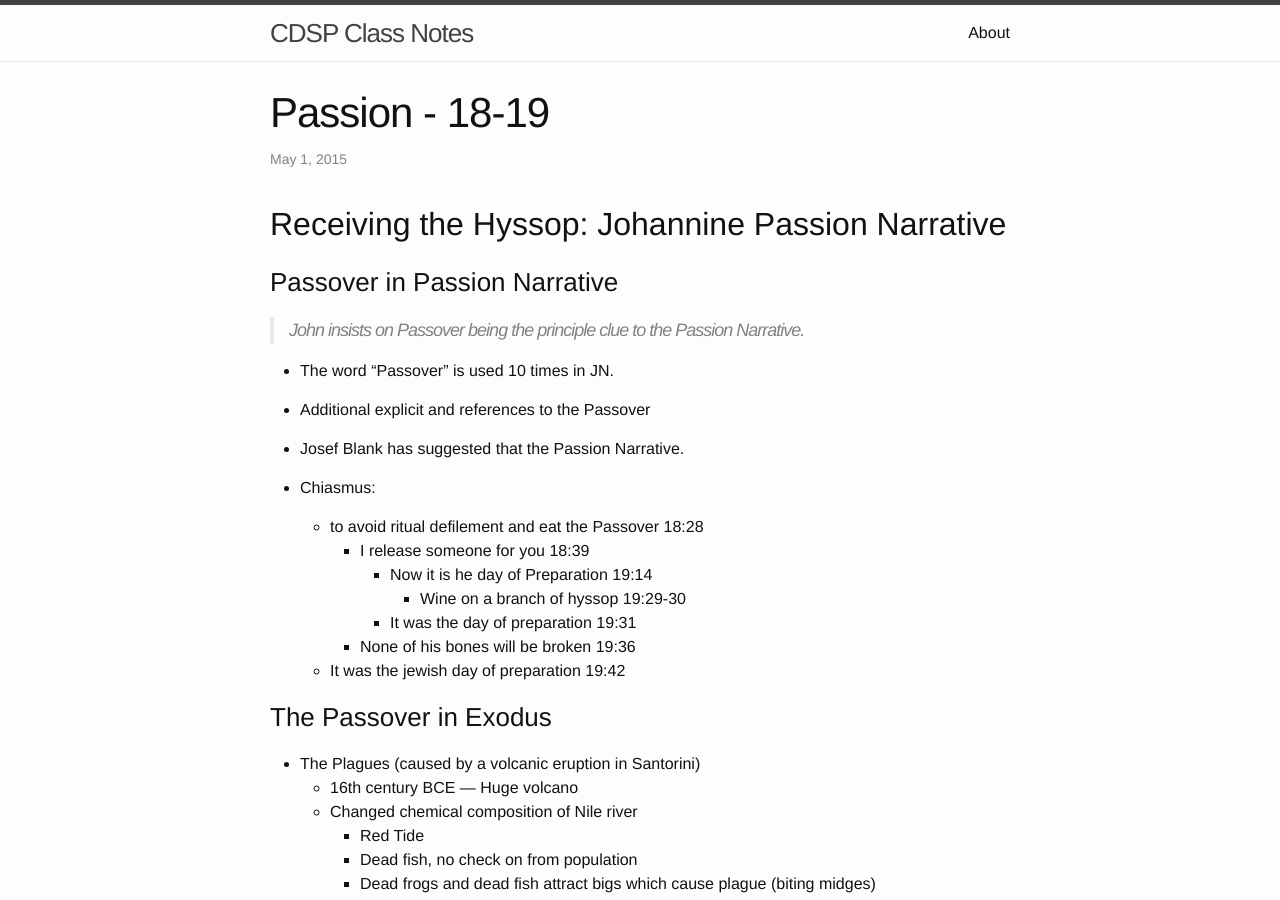
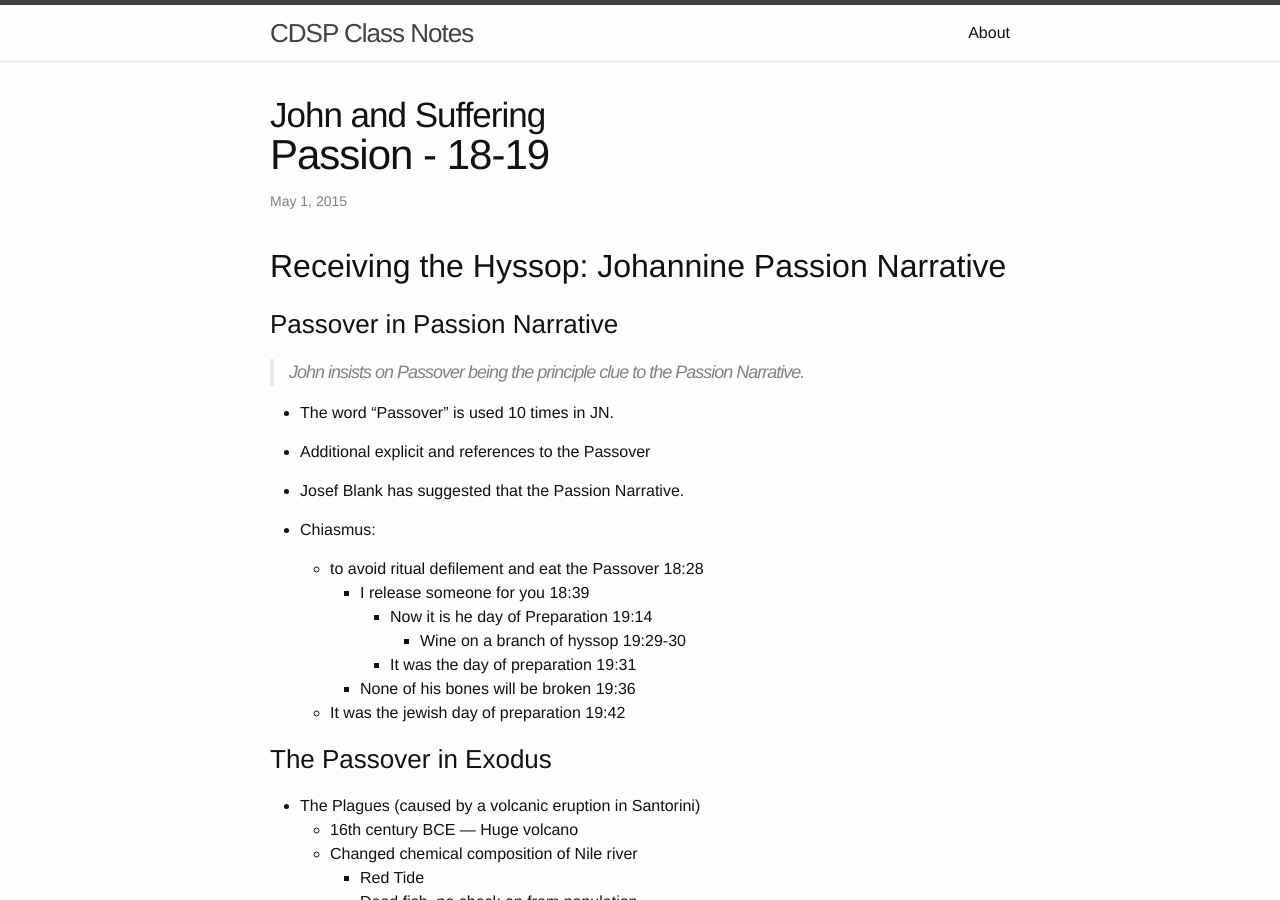
Before and after one commit to adammichaelwood/class-notes, a Jekyll site: the page built from _posts/2015-05-01-john-and-suffering-passion.md, in a window 1280 px wide and 900 px high. Built offline with Jekyll 4.4.1, drawn with Linux system fonts in a browser that asks for light colours.

Commit message:
add class names

```diff
--- a/_layouts/post.html
+++ b/_layouts/post.html
@@ -4,7 +4,7 @@ layout: default
 <div class="post">
 
   <header class="post-header">
-    <h1 class="post-title">{{ page.title }}</h1>
+    <h1 class="post-title">{% if page.class %}<small class="class-name"> {{ page.class }} </small><br>{% endif %}{{ page.title }}</h1>
     <p class="post-meta">{{ page.date | date: "%b %-d, %Y" }}{% if page.author %} • {{ page.author }}{% endif %}{% if page.meta %} • {{ page.meta }}{% endif %}</p>
   </header>
 
--- a/index.html
+++ b/index.html
@@ -12,7 +12,7 @@ layout: default
         <span class="post-meta">{{ post.date | date: "%b %-d, %Y" }}</span>
 
         <h2>
-          <a class="post-link" href="{{ post.url | prepend: site.baseurl }}">{{ post.title }}</a>
+          <a class="post-link" href="{{ post.url | prepend: site.baseurl }}">{% if page.class %}<small class="class-name"> {{ page.class }} </small><br>{% endif %}{{ post.title }}</a>
         </h2>
       </li>
     {% endfor %}
```
